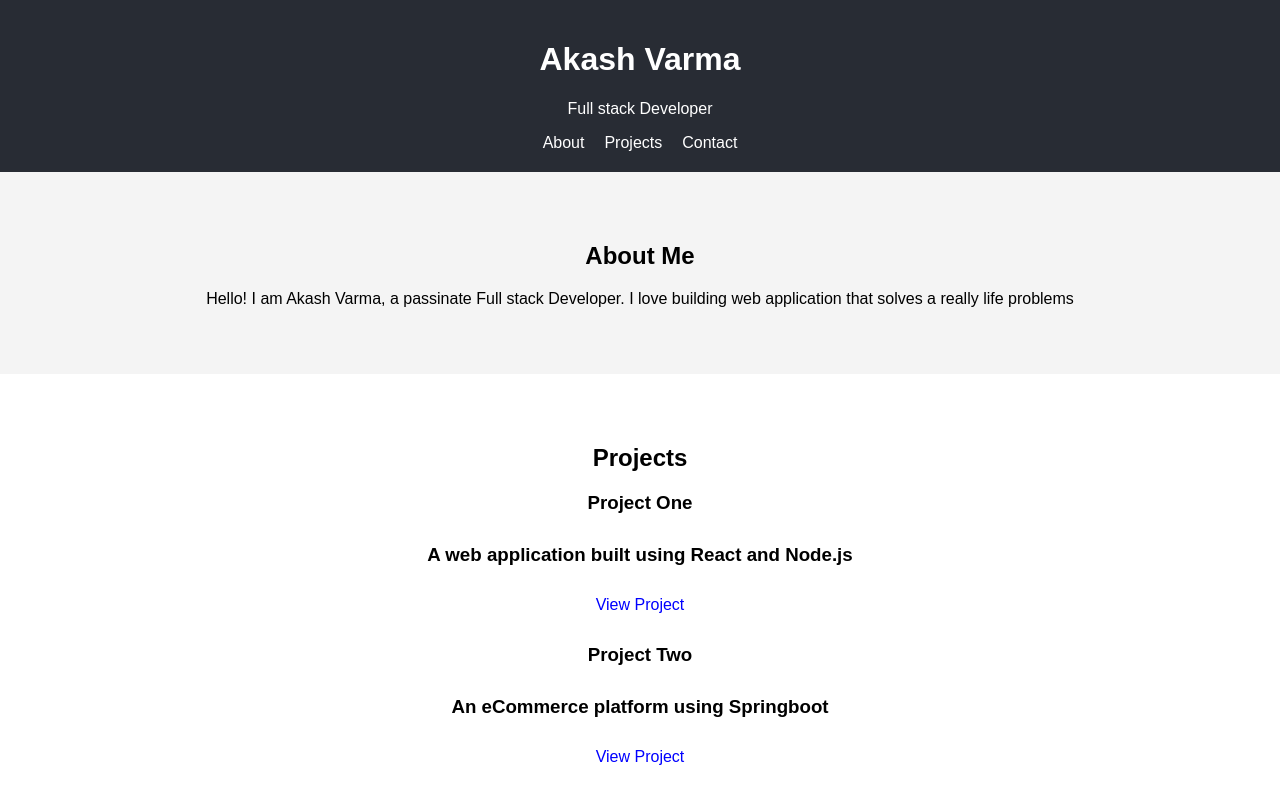
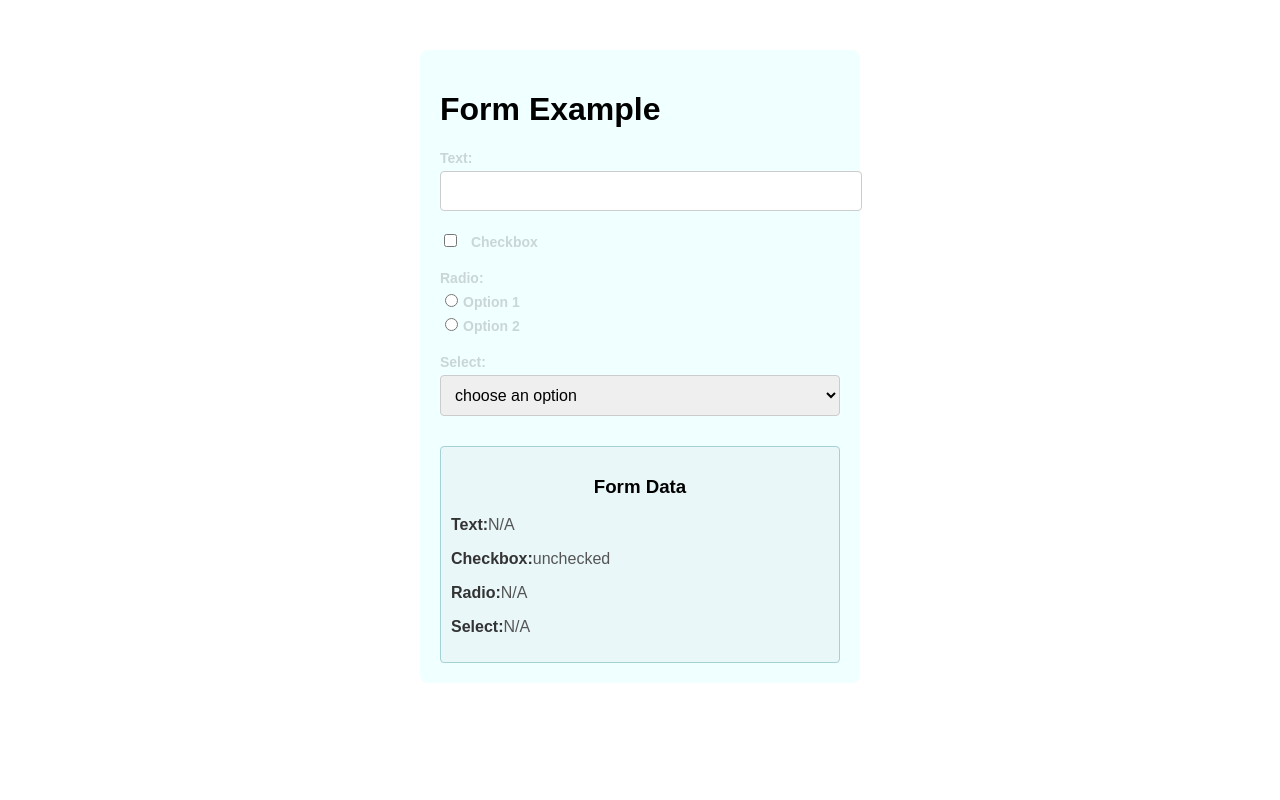
Before and after one commit to akashvarmak/React-portfolio-project, a React (Vite) app: page / in a window 1280 px wide. Shown: the top 800 px of the page. Built offline with nearby package versions, Linux system fonts and the light colour scheme.

Commit message:
first use state application

```diff
--- a/package.json
+++ b/package.json
@@ -10,6 +10,7 @@
     "preview": "vite preview"
   },
   "dependencies": {
+    "prop-types": "^15.8.1",
     "react": "^19.2.6",
     "react-dom": "^19.2.6"
   },
--- a/src/App.css
+++ b/src/App.css
@@ -1,4 +1,4 @@
-body{
+/* body{
   margin: 0;
   font-family: Arial, Helvetica, sans-serif;
 }
@@ -26,7 +26,7 @@ a:hover {
 
 /* ABOUT */
 
-.about-section{
+/* .about-section{
   padding: 50px;
   text-align: center;
   background-color: #f4f4f4;
@@ -38,25 +38,25 @@ a:hover {
 
 /*Projects Section*/
 
-.projects-section {
+/* .projects-section {
   padding: 50px;
   text-align: center;
-}
+} */
 
-.projects-list .project-item{
+/* .projects-list .project-item{
   margin-bottom: 30px;
-}
+} */
 
-.projects-list .project-item h3 {
+/* .projects-list .project-item h3 {
    margin-bottom: 30px;
 }
 
 .projects-list .project-item a {
   color: blue;
-}
+} */
 
 /* contact */
-.contact-section{
+/* .contact-section{
   padding: 50px;
   text-align: center;
   background-color: f4f4f4;
@@ -64,12 +64,74 @@ a:hover {
 
 .contact-section a{
   color: blue;
-}
+} */
 
 /* Footer */
-.footer{
+/* .footer{
   background-color: #282c34;
   padding: 20px;
   color: white;
   text-align: center;
 }
+  */
+
+.form-container {
+  max-width: 400px;
+  margin: 50px auto;
+  padding: 20px;
+  border-radius: 8px;
+  box-shadow: 0 0 10px rgba(0,0,0,0,1);
+  background-color: azure;
+  font-family: sans-serif;
+
+}
+
+h2, h3{
+  text-align: center;
+  color: black;
+}
+
+.form-field{
+  margin-bottom: 20px;
+}
+
+label {
+  display: block;
+  font-size: 14px;
+  font-weight: bold;
+  margin-bottom: 5px;
+  color: #3333;
+}
+
+input[type="text"], select{
+  width: 100%;
+  padding: 10px;
+  border: 1px solid #ccc;
+  border-radius: 4px;
+  font-size: 16px;
+ }
+
+ input[type="checkbox"]{
+  margin-right: 10px;
+ }
+
+  input[type="radio"]{
+  margin-right: 5px;
+ }
+
+ .form-data {
+  margin-top: 30px;
+  padding: 10px;
+  background-color: #e9f7f9;
+  border: 1px solid #a3d2d6;
+  border-radius: 4px;
+ }
+
+ .form-data p{
+  font-size: 16px;
+  color: #555;
+ }
+
+ strong {
+  color: #333;
+ }
--- a/src/App.jsx
+++ b/src/App.jsx
@@ -1,73 +1,261 @@
 import './App.css'
+import Header from './components/Header';
+import About from './components/About';
+import ProjectList from './components/ProjectList';
+import Contact from './components/Contact';
+import Footer from './components/Footer';
+import ProfileCard from './components/ProfileCard';
+import { useState } from 'react';
 
 function App() {
-  const name = "Akash Varma";
-  const profession = "Full stack Developer";
-  const projects = [
-    {
-      title : "Project One",
-      description : "A web application built using React and Node.js",
-      link : "#"
-    },
-    {
-      title : "Project Two",
-      description : "An eCommerce platform using Springboot",
-      link : "#"
-    }
-  ]
+
+  // const person = {name: 'Akash', age : 30};
+  // const{name,age} = person;
+  // const hobby1 = ['Reading', 'Cooking'];
+  // const handleHobbyClick = (hobby) => {
+  //   alert(`You clicked on: ${hobby}`);
+  // };
+
+  // const akashProfile = {
+  //   name:"Akash",
+  //   age : 23,
+  //   isMember : false,
+  //   hobbies : ['Reading', 'Cooking'],
+  //   onHobbyClick : handleHobbyClick
+  // };
+
+  //  const kowshikProfile = {
+  //   name : "kowshik",
+  //   age : 23,
+  //   isMember : true,
+  //   hobbies : ['Reading', 'Cooking'],
+  //   onHobbyClick : handleHobbyClick
+  // };
+
+  //  const pp = {
+  //   name : "PP",
+  //   age : 23,
+  //   isMember : true,
+  //   hobbies : ['Reading', 'Cooking'],
+  //   onHobbyClick : handleHobbyClick
+  // };
+
+  //usestate lecture
+
+
+  // const [count, setCount] = useState(0);
+  // const [step, setStep] = useState(1);
+
+  // const increment = () => {
+  //    setCount(count+step);
+  // };
+
+  // const decrement = () => {
+  //   setCount(count-step);
+  // }
+
+
+
+  //Adding multiple projects lecture
+
+
+
+  // const [counters, setCounters] = useState([{id:1, value:0}]);
+
+  // const addCounters = () => {
+  //   setCounters([...counters, {id: counters.length +1, value : 0}])
+  // };
+
+  // const incrementCount = (id) => {
+  //    setCounters(counters.map(counter =>
+  //     counter.id === id ? {...counter, value: counter.value + 1} : counter
+  //    ));
+  // };
+
+
+
+  //REACT FORM BASED PROJECT
+
+  const [formData, setFormData] = useState({
+    text: "",
+    checkbox : false,
+    radio : '',
+    select : ''
+  });
+
+  const handleChange = (e) => {
+
+    const {name, value, type, checked} = e.target
+    setFormData({
+      ...formData,
+      [name] : type === 'checkbox' ? checked : value
+    })
+
+
+  };
+
 
   return (
-    <div className='App'>
-      {/*This is a header section*/}
-      <header className='header'>
-        <h1>{name}</h1>
-        <p>{profession}</p>
-        <nav>
-          <a href='#about'>About</a>
-          <a href='#projects'>Projects</a>
-          <a href='#contact'>Contact</a>
-        </nav>
-      </header>
 
-    {/* About Section  */}
 
-    <section id='about' className='about-section'>
-      <h2>About Me</h2>
-      <p>Hello! I am {name}, a passinate {profession}. I love building web application that solves a really life problems</p>
+// React portfolio project
 
-    </section>
+    // <div className='App'>
 
-    {/* Projects section */}
+    //   <Header/>
+    //   <About/>
+    //   <ProjectList/>
+    //   <Contact/>
+    //   <Footer/>
 
-    <section id='projects' className='projects-section'>
-      <h2>Projects</h2>
-      <div className="projects-list">
-        {projects.map((project, index) => (
+    // </div>
 
-          <div key = {index} className="project-item">
-            <h3>{project.title}</h3>
-            <h3>{project.description}</h3>
-            <a href={project.link} target = '_blank'  rel="noopener noreferrer">View Project</a>
-          </div>
-        ))}
+// PROPS PRACTICE
+
+    // <div className='app-container'>
+    //   <h1 className="app-container">Hello</h1>
+    //   <ProfileCard {...akashProfile}/>
+    //   <ProfileCard {...kowshikProfile}/>
+    //   <ProfileCard {...pp}/>
+    // </div>
+
+
+    //states, Use state
+
+//     <div className='app-container'>
+//       <h1>counter {count}</h1>
+//       <input
+//         type="number"
+//         value={step}
+//         onChange={(e) => setStep(parseInt(e.target.value))}
+// />
+//       <button onClick={increment}>Increment</button>
+//       <button onClick={decrement}>Decrement</button>
+//     </div>
+
+
+    //  ADDING MULTIPLE COUNTERS PROJECT
+
+    // <div>
+
+    //  <button onClick={addCounters}>Add Counter</button>
+    //  <ul>
+
+    //  </ul>
+    //  {counters.map(counter=> (
+    //   <li key={counter.id}>
+
+    //       Counter {counter.id}: {counter.value}
+    //       <button onClick={() => {incrementCount(counter.id)}}>Increment</button>
+
+
+    //   </li>
+    //  ))}
+
+
+    // </div>
+
+
+   //REACT FORM BASED PROJECT
+
+
+   <div className='form-container'>
+    <h1>Form Example</h1>
+    <form>
+
+      {/* text input */}
+      <div className='form-field'>
+         <label>Text: </label>
+         <input type='text' name='text'
+           value={formData.text}
+           onChange={handleChange} ></input>
+      </div>
+      {/* text input */}
+
+      {/* checkbox */}
+
+      <div className='form-field'>
+         <label>
+          <input type='checkbox' name='checkbox'
+            checked={formData.checkbox}
+            onChange={handleChange}>
+          </input> Checkbox
+         </label>
+      </div>
+      {/* checkbox */}
+
+
+      {/* Radio Button */}
+
+      <div className='form-field'>
+         <label>Radio:</label>
+         <label>
+         <input type='radio' name='radio' value='option1 'checked={formData.radio === 'option1'} onChange={handleChange}></input>
+           Option 1 </label>
+
+         <label>
+         <input type='radio' name='radio' value='option2 'checked={formData.radio === 'option2'} onChange={handleChange}></input>
+           Option 2 </label>
       </div>
 
-    </section>
 
-    {/* Contact section */}
-    <section id = 'contact'  className="contact-section">
 
-       <h2>Contact Me</h2>
-       <p>If you like to get in touh, feel free to email me at <a href="mailto:akashvarma.k@gmail.com">akashvarma.k@gmail.com</a></p>
-    </section>
+      {/* Radio Button */}
 
-    {/* Footer Section */}
 
-    <footer className="footer">
-      <p>2025. All Rights Reserved</p>
-    </footer>
+      {/* Dropdown */}
 
-    </div>
+       <div className='form-field'>
+         <label>Select: </label>
+         <select name='select' value={formData.select} onChange={handleChange}>
+         <option value="">choose an option</option>
+         <option value="option1">choose an option 1</option>
+         <option value="option2">choose an option 2</option>
+         </select>
+      </div>
+
+      {/* Dropdown */}
+
+     <div className='form-data'>
+        <h3>Form Data</h3>
+        <p><strong>Text:</strong>{formData.text || 'N/A'}</p>
+        <p><strong>Checkbox:</strong>{formData.checkbox ? 'checked' : 'unchecked'}</p>
+        <p><strong>Radio:</strong>{formData.radio || 'N/A'}</p>
+        <p><strong>Select:</strong>{formData.select || 'N/A'}</p>
+
+
+
+     </div>
+
+
+
+
+
+
+
+
+
+
+
+
+
+
+
+    </form>
+
+
+
+   </div>
+
+
+
+
+
+
+
+
+
+
   )
 }
 
--- /dev/null
+++ b/src/components/About.jsx
@@ -0,0 +1,14 @@
+
+function About(){
+  const name = "Akash Varma";
+  const profession = "Full stack Developer";
+    return (
+    <section id='about' className='about-section'>
+      <h2>About Me</h2>
+      <p>Hello! I am {name}, a passinate {profession}. I love building web application that solves a really life problems</p>
+
+    </section>
+    );
+}
+
+export default About;
--- /dev/null
+++ b/src/components/Contact.jsx
@@ -0,0 +1,12 @@
+
+function Contact(){
+    return(
+    <section id = 'contact'  className="contact-section">
+
+       <h2>Contact Me</h2>
+       <p>If you like to get in touh, feel free to email me at <a href="mailto:akashvarma.k@gmail.com">akashvarma.k@gmail.com</a></p>
+    </section>
+    );
+}
+
+export default Contact;
--- /dev/null
+++ b/src/components/Footer.jsx
@@ -0,0 +1,10 @@
+
+function Footer(){
+    return (
+    <footer className="footer">
+      <p>2025. All Rights Reserved</p>
+    </footer>
+);
+}
+
+export default Footer;
--- /dev/null
+++ b/src/components/Header.jsx
@@ -0,0 +1,18 @@
+
+function Header(){
+    const name = "Akash Varma";
+    const profession = "Full stack Developer";
+    return (
+         <header className='header'>
+        <h1>{name}</h1>
+        <p>{profession}</p>
+        <nav>
+          <a href='#about'>About</a>
+          <a href='#projects'>Projects</a>
+          <a href='#contact'>Contact</a>
+        </nav>
+      </header>
+    );
+}
+
+export default Header;
--- /dev/null
+++ b/src/components/ProfileCard.jsx
@@ -0,0 +1,19 @@
+export default function ProfileCard({name, age, active, hobbies, onHobbyClick}){
+
+    return(
+       <div className="profile-card">
+         <h3>Name : {name}</h3>
+         <h3>Age : {age}</h3>
+         <h3>{active ? name : "Guest"}</h3>
+         <h3>Hobbies</h3>
+         <ul>
+            {hobbies.map((hobby, index)=> {
+
+             return <li key={index} onClick={() => onHobbyClick(hobby)}>{hobby}</li>
+
+             })}
+         </ul>
+       </div>
+    );
+
+}
--- /dev/null
+++ b/src/components/ProjectList.jsx
@@ -0,0 +1,33 @@
+
+function ProjectList(){
+    const projects = [
+    {
+      title : "Project One",
+      description : "A web application built using React and Node.js",
+      link : "#"
+    },
+    {
+      title : "Project Two",
+      description : "An eCommerce platform using Springboot",
+      link : "#"
+    }
+  ]
+    return (
+        <section id='projects' className='projects-section'>
+      <h2>Projects</h2>
+      <div className="projects-list">
+        {projects.map((project, index) => (
+
+          <div key = {index} className="project-item">
+            <h3>{project.title}</h3>
+            <h3>{project.description}</h3>
+            <a href={project.link} target = '_blank'  rel="noopener noreferrer">View Project</a>
+          </div>
+        ))}
+      </div>
+
+    </section>
+    );
+}
+
+export default ProjectList;
```
Also changed, not shown: 1 other file (tests, documents, lock files or other folders).
